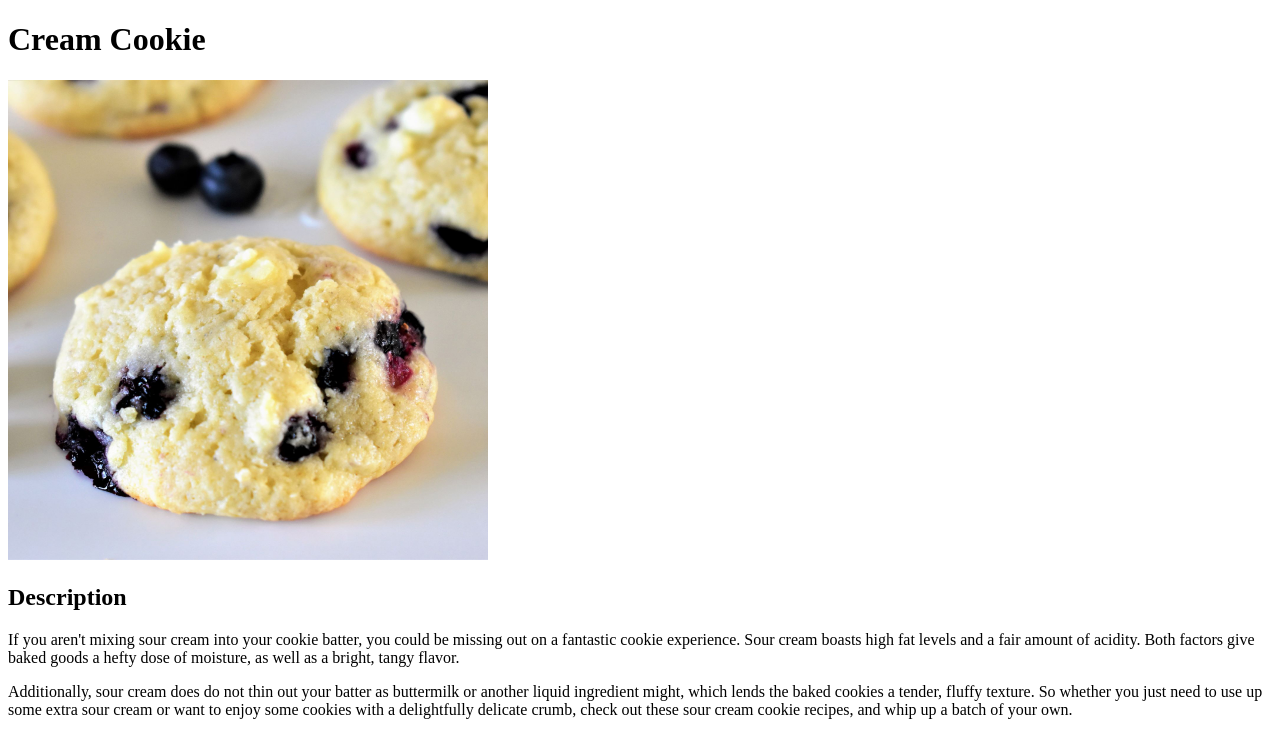
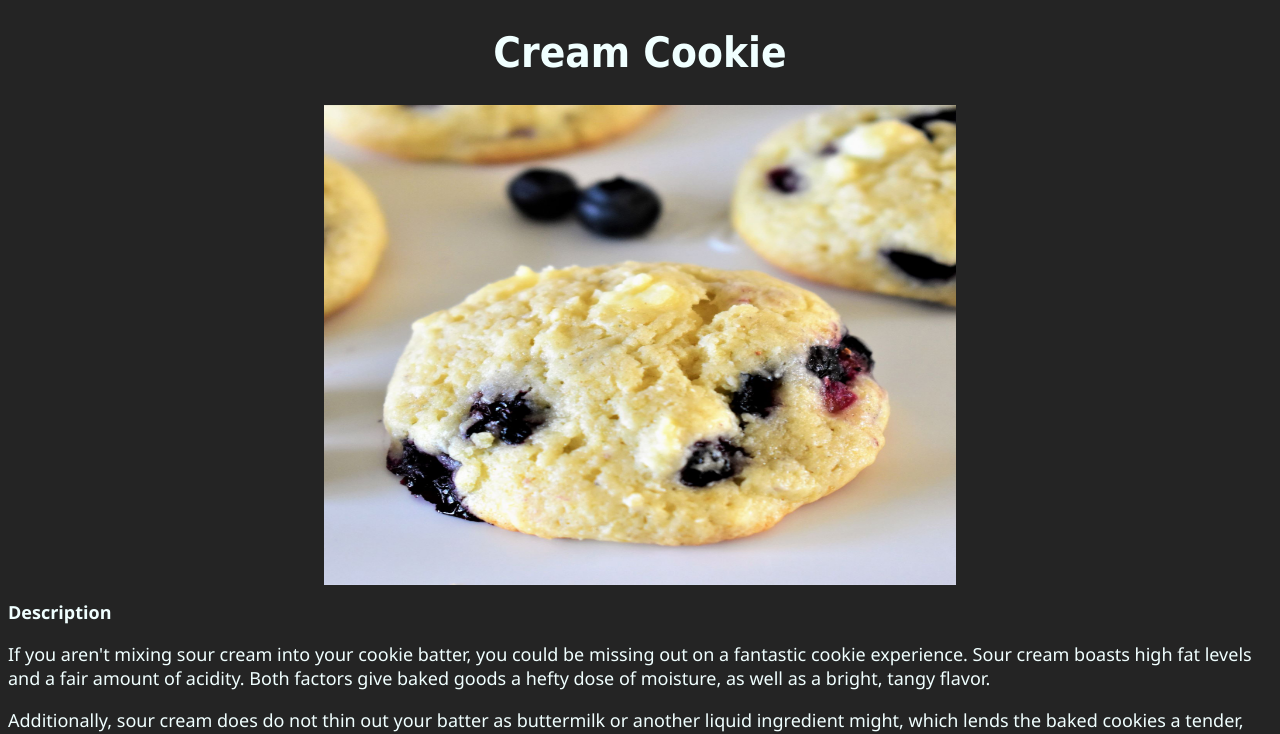
Before and after one commit to ExQR/odin-recipes, a plain HTML site: page recipes/cookie.html in a window 1280 px wide. Shown: the top 734 px of the page. Drawn offline with Linux system fonts and the light colour scheme.

Commit message:
Added styling with css

```diff
--- a/recipes/cookie.html
+++ b/recipes/cookie.html
@@ -5,6 +5,7 @@
     <meta http-equiv="X-UA-Compatible" content="IE=edge">
     <meta name="viewport" content="width=device-width, initial-scale=1.0">
     <title>Cookie recipie</title>
+    <link rel="stylesheet" href="recipes.css">
 </head>
 <body>
     <h1>Cream Cookie</h1>
--- /dev/null
+++ b/recipes/recipes.css
@@ -0,0 +1,19 @@
+* {
+    background-color: rgb(36, 36, 36);
+    color: azure;
+    font-size: 18px;
+    font-family: 'Segoe UI', Tahoma, Geneva, Verdana, sans-serif;
+}
+
+h1 {
+    text-align: center;
+    font-family: Tahoma, sans-serif;
+    font-size: 42px;
+}
+
+img {
+    display: block;
+    margin-left: auto;
+    margin-right: auto;
+    width: 50%;
+}
--- /dev/null
+++ b/style.css
@@ -0,0 +1,14 @@
+* {
+    background-color: rgb(36, 36, 36);
+    color: azure;
+}
+
+h1 {
+    text-align: center;
+    font-family: Tahoma, sans-serif;
+    font-size: 42px;
+}
+
+.ulist {
+    font-size: 24px;
+}
```
Also changed, not shown: index.html (+2 -2 lines), recipes/casserole.html (+1 -0 lines), recipes/chicken.html (+1 -0 lines).
